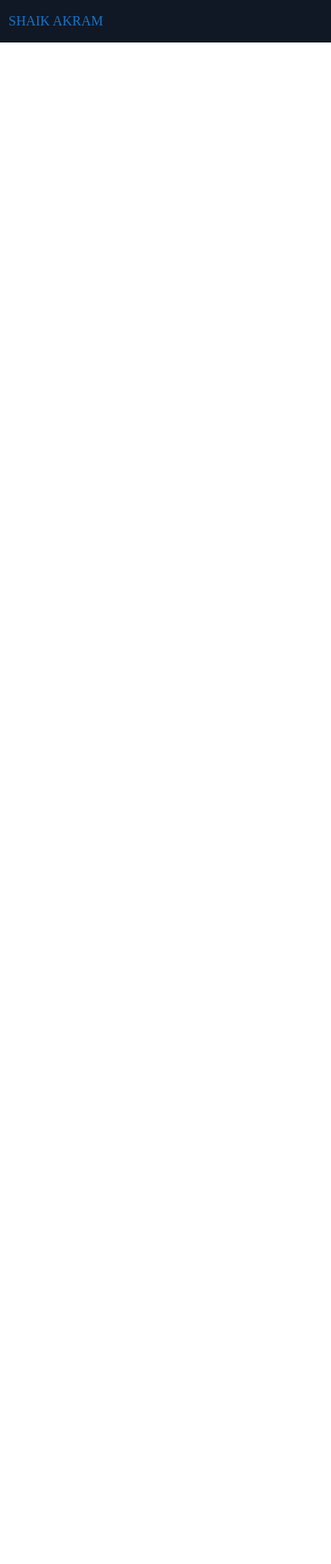
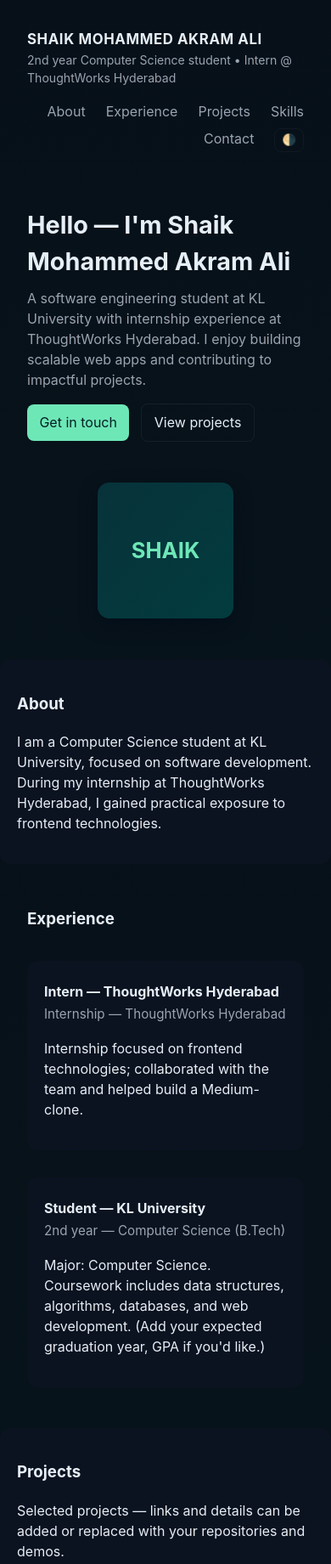
Before and after one commit to SkAkramali/portfolio, a plain HTML site: page index.html in a window 390 px wide. Shown: the top 1841 px of the page at 85% size. Before the commit the page ends 844 px from the top, so only its background shows below. Drawn offline with Linux system fonts and the light colour scheme.

Commit message:
Deploy portfolio: add site files and enable GitHub Pages

```diff
--- a/index.html
+++ b/index.html
@@ -1,24 +1,117 @@
-<!DOCTYPE html>
+<!doctype html>
 <html lang="en">
 <head>
-  <meta charset="UTF-8">
-  <meta name="viewport" content="width=device-width, initial-scale=1.0">
-  <title>Portfoilo</title>
-  <link rel="stylesheet" href="./index.css">
+  <meta charset="utf-8" />
+  <meta name="viewport" content="width=device-width,initial-scale=1" />
+  <title>SHAIK MOHAMMED AKRAM ALI — Portfolio</title>
+  <meta name="description" content="Portfolio of SHAIK MOHAMMED AKRAM ALI — 2nd year Computer Science student at KL University, intern experience at ThoughtWorks Hyderabad." />
+  <link rel="stylesheet" href="styles.css">
 </head>
 <body>
-  <header class="header">
-    <p class="logo">SHAIK AKRAM</p>
-    <nav class="headerNavigations">
-      <a href="#">About Me</a>
-      <a href="#">Skills</a>
-      <a href="#">Education</a>
-      <a href="#">Experience</a>
-      <a href="#">Projects</a>
-    </nav>
+  <header class="site-header">
+    <div class="container header-inner">
+      <div class="brand">
+        <h1>SHAIK MOHAMMED AKRAM ALI</h1>
+        <p class="tagline">2nd year Computer Science student • Intern @ ThoughtWorks Hyderabad</p>
+      </div>
+      <nav class="nav">
+        <a href="#about">About</a>
+        <a href="#experience">Experience</a>
+        <a href="#projects">Projects</a>
+        <a href="#skills">Skills</a>
+        <a href="#contact">Contact</a>
+        <button id="theme-toggle" aria-label="Toggle theme">🌗</button>
+      </nav>
+    </div>
   </header>
+
   <main>
+    <section id="hero" class="hero container">
+      <div class="hero-left">
+        <h2>Hello — I'm Shaik Mohammed Akram Ali</h2>
+        <p class="lead">A software engineering student at KL University with internship experience at ThoughtWorks Hyderabad. I enjoy building scalable web apps and contributing to impactful projects.</p>
+        <p>
+          <a class="btn" href="#contact">Get in touch</a>
+          <a class="btn ghost" href="#projects">View projects</a>
+        </p>
+      </div>
+      <div class="hero-right">
+        <!-- Avatar fallback (profile photo removed) -->
+        <div class="avatar">SHAIK</div>
+      </div>
+    </section>
 
+    <section id="about" class="container card">
+      <h3>About</h3>
+      <p>I am a Computer Science student at KL University, focused on software development. During my internship at ThoughtWorks Hyderabad, I gained practical exposure to frontend technologies.</p>
+    </section>
+
+    <section id="experience" class="container">
+      <h3>Experience</h3>
+
+      <div class="exp-list">
+        <article class="exp-item card">
+          <h4>Intern — ThoughtWorks Hyderabad</h4>
+          <p class="muted">Internship — ThoughtWorks Hyderabad</p>
+          <p>Internship focused on frontend technologies; collaborated with the team and helped build a Medium-clone.</p>
+        </article>
+
+        <article class="exp-item card">
+          <h4>Student — KL University</h4>
+          <p class="muted">2nd year — Computer Science (B.Tech)</p>
+          <p>Major: Computer Science. Coursework includes data structures, algorithms, databases, and web development. (Add your expected graduation year, GPA if you'd like.)</p>
+        </article>
+      </div>
+    </section>
+
+    <section id="projects" class="container card">
+      <h3>Projects</h3>
+      <p>Selected projects — links and details can be added or replaced with your repositories and demos.</p>
+      <div class="projects-grid">
+        <article class="project">
+          <h4>Medium-clone — Frontend</h4>
+          <p>Built a Medium-like blogging interface with article listing, reading pages, and a simple editor. Tech: React.js, HTML, CSS, Node.js (API integration). <a href="https://github.com/SkAkramali" target="_blank" rel="noopener">GitHub</a></p>
+        </article>
+
+        <article class="project">
+          <h4>Career Recommendation Engine</h4>
+          <p>Developed a simple career recommendation engine that suggests career paths based on user interests and skills. Tech: JavaScript/Node.js, simple rule-based logic, and a basic UI. <a href="https://github.com/SkAkramali" target="_blank" rel="noopener">GitHub</a></p>
+        </article>
+      </div>
+    </section>
+
+    <section id="skills" class="container card">
+      <h3>Skills</h3>
+      <p>Tech stack and languages I work with:</p>
+      <ul class="skills">
+        <li>HTML</li>
+        <li>JavaScript</li>
+        <li>Node.js</li>
+        <li>React.js</li>
+        <li>MySQL</li>
+        <li>C</li>
+        <li>Python</li>
+      </ul>
+    </section>
+
+    <section id="contact" class="container card">
+      <h3>Contact</h3>
+      <p>If you'd like to connect, email me at <a id="email-link" href="mailto:shaikakramali29@gmail.com">shaikakramali29@gmail.com</a> or find me on LinkedIn / GitHub.</p>
+      <ul class="contact-list">
+        <li>Location: Hyderabad, India</li>
+        <li>Email: <a href="mailto:shaikakramali29@gmail.com">shaikakramali29@gmail.com</a></li>
+        <li>LinkedIn: <a href="https://www.linkedin.com/in/shaik-mohammed-akram-ali-22a16b2b0" target="_blank" rel="noopener">linkedin.com/in/shaik-mohammed-akram-ali-22a16b2b0</a></li>
+        <li>GitHub: <a href="https://github.com/SkAkramali" target="_blank" rel="noopener">github.com/SkAkramali</a></li>
+      </ul>
+    </section>
   </main>
+
+  <footer class="site-footer">
+    <div class="container">
+      <p><span id="year"></span> SHAIK MOHAMMED AKRAM ALI</p>
+    </div>
+  </footer>
+
+  <script src="script.js"></script>
 </body>
 </html>
--- /dev/null
+++ b/script.js
@@ -0,0 +1,29 @@
+// script.js — small behaviors: current year, smooth scroll, theme toggle
+document.addEventListener('DOMContentLoaded', function(){
+  // year
+  const yearEl = document.getElementById('year');
+  if(yearEl) yearEl.textContent = new Date().getFullYear();
+
+  // smooth internal links
+  document.querySelectorAll('a[href^="#"]').forEach(a=>{
+    a.addEventListener('click', function(e){
+      const targetId = this.getAttribute('href').slice(1);
+      if(!targetId) return;
+      const target = document.getElementById(targetId);
+      if(target){
+        e.preventDefault();
+        target.scrollIntoView({behavior:'smooth', block:'start'});
+      }
+    });
+  });
+
+  // theme toggle (simple class toggle)
+  const toggle = document.getElementById('theme-toggle');
+  if(toggle){
+    toggle.addEventListener('click', () => {
+      document.body.classList.toggle('lightmode');
+      // toggle icon
+      toggle.textContent = document.body.classList.contains('lightmode') ? '🌞' : '🌗';
+    });
+  }
+});
--- /dev/null
+++ b/styles.css
@@ -0,0 +1,60 @@
+:root{
+  --bg:#0f1720;
+  --card:#0b1220;
+  --muted:#9aa4b2;
+  --accent:#6ee7b7;
+  --text:#e6eef6;
+  --glass: rgba(255,255,255,0.03);
+  --max-width:1100px;
+  --radius:12px;
+  --gap:1.1rem;
+  font-family: Inter, ui-sans-serif, system-ui, -apple-system, "Segoe UI", Roboto, "Helvetica Neue", Arial;
+}
+*{box-sizing:border-box}
+html,body{height:100%}
+body{
+  margin:0;
+  background:linear-gradient(180deg,#071019 0%, #07131a 100%);
+  color:var(--text);
+  -webkit-font-smoothing:antialiased;
+  -moz-osx-font-smoothing:grayscale;
+  line-height:1.5;
+}
+.container{max-width:var(--max-width);margin:0 auto;padding:2rem}
+.header-inner{display:flex;align-items:center;justify-content:space-between;gap:1rem}
+.brand h1{margin:.1rem 0;font-size:1.05rem;letter-spacing:0.6px}
+.tagline{color:var(--muted);margin:0;font-size:.88rem}
+
+.nav a{color:var(--muted);text-decoration:none;margin-left:1rem}
+.nav a:hover{color:var(--text)}
+#theme-toggle{background:transparent;border:1px solid rgba(255,255,255,0.04);color:var(--muted);padding:.35rem .5rem;border-radius:8px;margin-left:1rem;cursor:pointer}
+
+.hero{display:grid;grid-template-columns:1fr 220px;align-items:center;gap:2rem;padding-top:2rem;padding-bottom:2rem}
+.hero-left h2{margin:0;font-size:1.8rem}
+.lead{color:var(--muted);margin-top:.6rem}
+.btn{display:inline-block;background:var(--accent);color:#042024;padding:.6rem .9rem;border-radius:8px;text-decoration:none;margin-right:.6rem}
+.btn.ghost{background:transparent;border:1px solid rgba(255,255,255,0.06);color:var(--text)}
+
+.avatar{width:220px;height:220px;border-radius:18px;display:flex;align-items:center;justify-content:center;background:linear-gradient(135deg,#08323a,#023c3f);font-weight:700;color:var(--accent);font-size:1.6rem;box-shadow:0 8px 20px rgba(2, 12, 27, 0.6)}
+
+.card{background:var(--card);padding:1.25rem;border-radius:var(--radius);margin-top:1rem}
+.muted{color:var(--muted);font-size:.95rem;margin-top:0}
+
+.exp-list{display:grid;gap:1rem}
+.exp-item h4{margin:.25rem 0}
+
+.projects-grid{display:grid;grid-template-columns:repeat(auto-fit,minmax(220px,1fr));gap:1rem;margin-top:1rem}
+.project{background:var(--glass);padding:1rem;border-radius:10px}
+
+.skills{list-style:none;padding-left:0;display:grid;grid-template-columns:1fr 1fr;gap:.5rem;margin:0}
+.contact-list{list-style:none;padding-left:0;margin:0;color:var(--muted)}
+
+.site-footer{padding:1.25rem 0;color:var(--muted);border-top:1px solid rgba(255,255,255,0.02);margin-top:2rem;text-align:center}
+
+/* Responsive */
+@media (max-width:760px){
+  .hero{grid-template-columns:1fr; text-align:left}
+  .avatar{width:160px;height:160px;margin:auto;border-radius:14px}
+  .nav{display:flex;flex-wrap:wrap;gap:.5rem;justify-content:flex-end}
+  .header-inner{flex-direction:column;align-items:flex-start}
+}
```
Also changed, not shown: 1 other file.
